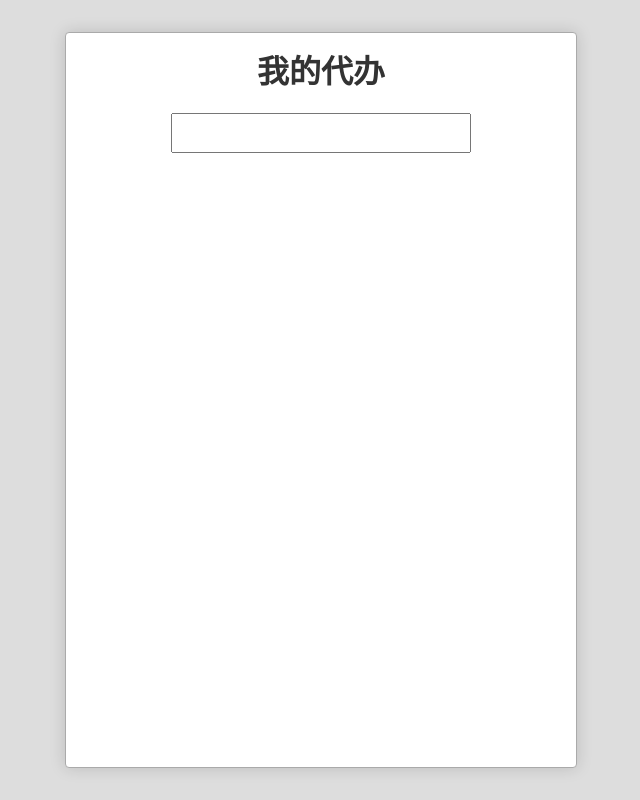
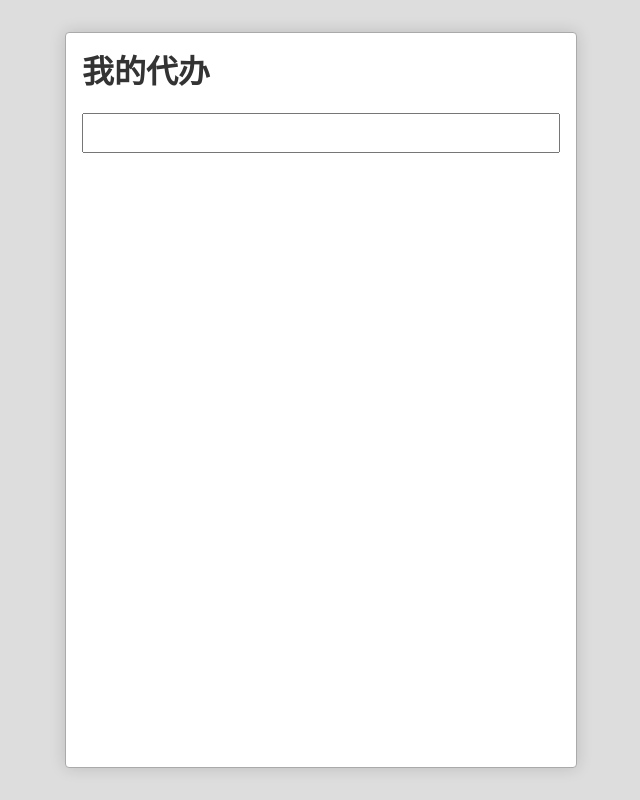
Before and after one commit to xiaojiongtu/todo-list, a React (Create React App) app: page / in a window 1280 px wide. Shown: the whole page, without its empty margins (319-959 px from the left). Built offline with nearby package versions, Linux system fonts and the light colour scheme.

Commit message:
修改样式

```diff
--- a/src/App.css
+++ b/src/App.css
@@ -8,19 +8,21 @@
   min-height: 20em;
   min-width: 32em;
   box-shadow: 0 0 1em hsla(0,0%,0%,0.15);
-  text-align: center;
+  /*text-align: center;*/
 }
 .inputWrapper{
-  text-align: center;
+  /*text-align: center;*/
 }
 .inputWrapper input{
-  width: 300px;
   height: 40px;
   line-height: 40px;
 }
-.App >.todolist>li:nth-child(odd){
+.App >.todoList>li:nth-child(odd){
    background:#eee ;
 }
-.App >.todolist>li:nth-child(even){
+.App >.todoList>li:nth-child(even){
   background:transparent ;
 }
+.App >.todoList> li{
+line-height: 2.0;
+}
--- a/src/TodoItem.css
+++ b/src/TodoItem.css
@@ -5,3 +5,4 @@
   font-size: 16px;
   padding: 0 .2em;
 }
+.title{margin: 0 15px}
```
